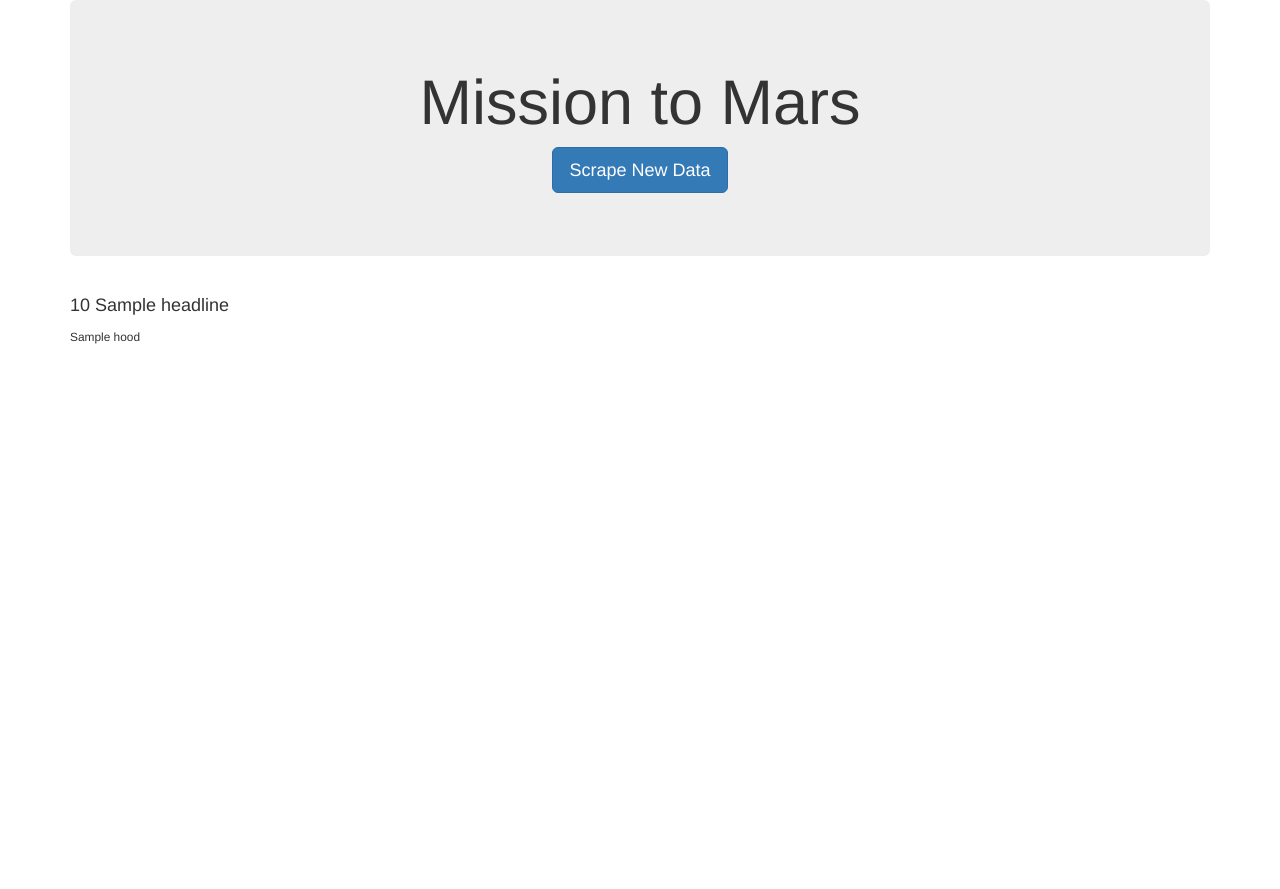
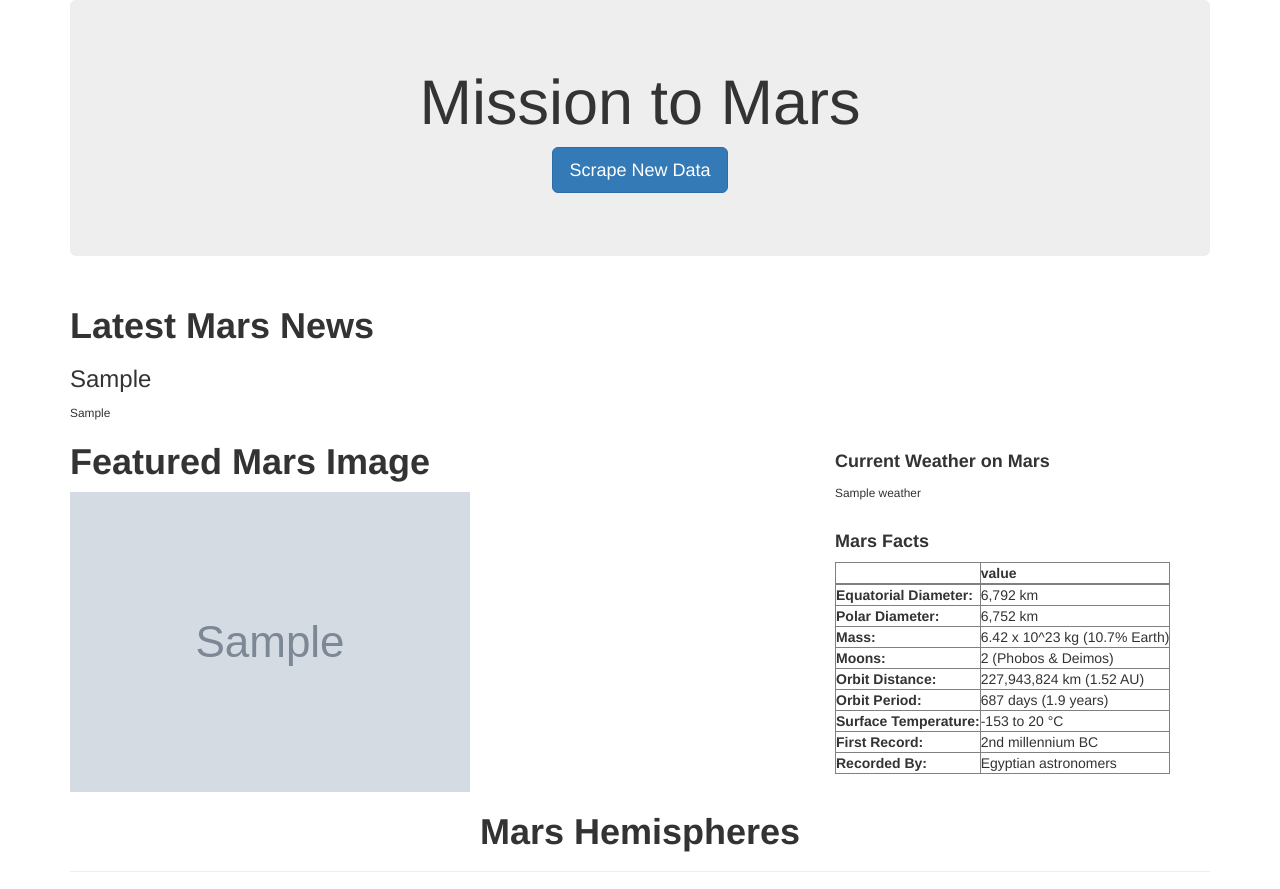
Before and after one commit to hongli719/Mission-to-Mars, a Flask app: page / in a window 1280 px wide. Shown: the top 889 px of the page. Before the commit the page ends 344 px from the top, so only its background shows below. Run offline with Flask 2, Linux system fonts and the light colour scheme; grey boxes marked "Sample" are stand-in pictures; a database or web service that is not in the repository returns one stand-in record (values such as "Sample title"); some libraries are stand-ins or nearby versions.

Commit message:
finish the rest and working on the hemisphere part

```diff
--- a/templates/index.html
+++ b/templates/index.html
@@ -7,6 +7,14 @@
   <meta http-equiv="X-UA-Compatible" content="ie=edge">
   <title>Mission to Mars</title>
   <link rel="stylesheet" href="https://maxcdn.bootstrapcdn.com/bootstrap/3.3.7/css/bootstrap.min.css">
+  <script src="https://ajax.googleapis.com/ajax/libs/jquery/3.3.1/jquery.min.js"></script>
+  <script src="https://maxcdn.bootstrapcdn.com/bootstrap/3.3.7/js/bootstrap.min.js"></script>
+  <script src="https://cdnjs.cloudflare.com/ajax/libs/popper.js/1.14.3/umd/popper.min.js"></script>
+  <style>
+    h4 {
+      margin-top:30px;
+    }
+  </style>
 </head>
 
 <body>
@@ -17,10 +25,43 @@
       <p><a class="btn btn-primary btn-lg" href="/scrape" role="button">Scrape New Data</a></p>
     </div>
 
-    <div class="row" id="craiglist-listings">
+    <div class="row">
       <div class="col-md-12">
-        <h4 class="heading">{{listings.price}} {{listings.headline}}</h4>
-        <small>{{listings.hood}}</small>
+        <h1 class="heading"><strong>Latest Mars News</strong></h1>
+        <h3 class="heading">{{listings.news_t}}</h4>
+        <small>{{listings.news_p}}</small>
+      </div>
+    </div>
+
+    <div class="row">
+      <div class="col-md-8">
+        <h1 class="heading"><strong>Featured Mars Image</strong></h1>
+        <img class="img-responsive" src={{listings.image_url}}>
+      </div>
+
+      <div class=" row col-md-4">
+        <span class="border border-primary">
+          <h4 class="heading"><strong>Current Weather on Mars</strong></h4>
+          <small>{{listings.weather}}</small>
+        </span>
+      </div>
+
+      <div class=" row col-md-4">
+        <h4 class="heading"><strong>Mars Facts</strong></h4>
+        <table border="1" class="dataframe">  <thead>    <tr style="text-align: right;">      <th></th>      <th>value</th>    </tr>    <tr>      <th></th>      <th></th>    </tr>  </thead>  <tbody>    <tr>      <th>Equatorial Diameter:</th>      <td>6,792 km</td>    </tr>    <tr>      <th>Polar Diameter:</th>      <td>6,752 km</td>    </tr>    <tr>      <th>Mass:</th>      <td>6.42 x 10^23 kg (10.7% Earth)</td>    </tr>    <tr>      <th>Moons:</th>      <td>2 (Phobos &amp; Deimos)</td>    </tr>    <tr>      <th>Orbit Distance:</th>      <td>227,943,824 km (1.52 AU)</td>    </tr>    <tr>      <th>Orbit Period:</th>      <td>687 days (1.9 years)</td>    </tr>    <tr>      <th>Surface Temperature:</th>      <td>-153 to 20 °C</td>    </tr>    <tr>      <th>First Record:</th>      <td>2nd millennium BC</td>    </tr>    <tr>      <th>Recorded By:</th>      <td>Egyptian astronomers</td>    </tr>  </tbody></table>
+      </div>
+
+    </div>
+
+    <div cloass="row">
+      <h1 class="heading text-center"><strong>Mars Hemispheres</strong></h1>
+      <hr>
+
+      <div class="card col-md-6">
+        <img class="card-img-top" src="#" alt="Card image cap">
+        <div class="card-body">
+          <h4 class="card-text">{{listings.hemisphere}}</p>
+        </div>
       </div>
     </div>
 
```
Also changed, not shown: scrape_mars.py (+31 -16 lines), 2 other files.
